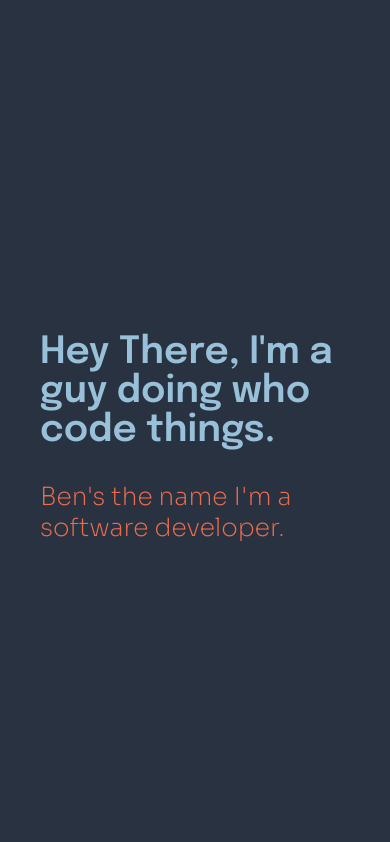
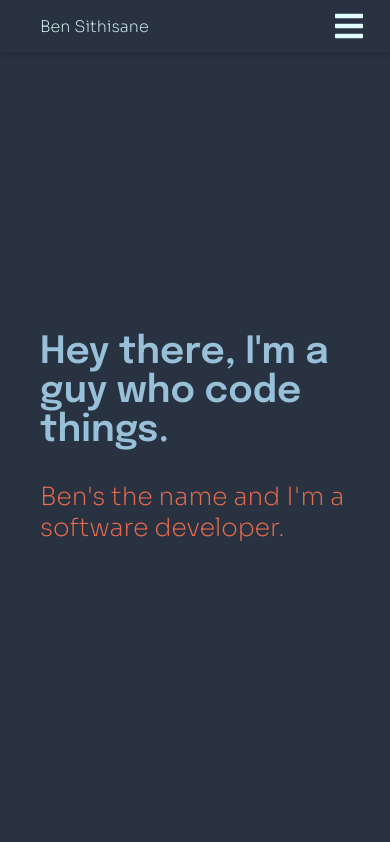
Before and after one commit to Benjamin-Sithisane/portfolio-v1, a React (Create React App) app: page / in a window 390 px wide. Shown: the top 842 px of the page. Built offline with nearby package versions, Linux system fonts and the light colour scheme.

Commit message:
added mobile responsiveness
add mobile responsiveness and react-icon packages.

```diff
--- a/package.json
+++ b/package.json
@@ -8,6 +8,7 @@
     "@testing-library/user-event": "^13.5.0",
     "react": "^18.1.0",
     "react-dom": "^18.1.0",
+    "react-icons": "^4.3.1",
     "react-router-dom": "^6.3.0",
     "react-scripts": "^2.1.3",
     "react-transition-group": "^4.4.2",
--- a/src/components/contact.js
+++ b/src/components/contact.js
@@ -31,6 +31,13 @@ const StyledContactButton = styled.button`
     background-color: var(--main-color);
     color: var(--font-color-p);
 
+
+    :hover {
+        filter: brightness(1.25);
+        cursor: pointer;
+        transition: 0.4s ease-in-out;
+    }
+
     .contact-button {
         padding: 25px;
     }
--- a/src/components/hero.js
+++ b/src/components/hero.js
@@ -23,8 +23,8 @@ const StyledHeroSection = styled.section`
 const Hero = () => {
     return (
         <StyledHeroSection>
-                <h1>Hey There, I'm a guy doing who code things.</h1>
-                <p>Ben's the name I'm a software developer.</p>
+            <h1>Hey there, I'm a guy who code things.</h1>
+            <p>Ben's the name and I'm a software developer.</p>
         </StyledHeroSection>
     );
 }
--- a/src/components/layout.js
+++ b/src/components/layout.js
@@ -1,6 +1,7 @@
-import React from 'react';
+import React, { useState } from 'react';
 import Hero from "./hero";
 import Navbar from './navbar';
+import MobileMenu from './mobile-menu';
 import About from "./about";
 import Projects from "./projects";
 import Contact from "./contact";
@@ -19,9 +20,17 @@ const StyledLayout = styled.div `
 `;
 
 const Layout = () => {
+    const [isOpen, setIsOpen] = useState(false);
+
+    const toggle = () => {
+        setIsOpen(!isOpen);
+    }
+
+
     return (
         <>
-            <Navbar />
+            <Navbar toggle={toggle}/>
+            <MobileMenu isOpen={isOpen} toggle={toggle}/>
             <StyledLayout>
                 <Hero />
                 <About />
--- /dev/null
+++ b/src/components/mobile-menu.js
@@ -0,0 +1,71 @@
+import React from "react";
+import styled from "styled-components";
+import { Link } from "react-router-dom";
+import { FaTimes } from "react-icons/fa";
+
+const StyledMobileMenu = styled.nav`
+    display: none;
+    svg {
+        position: relative;
+        font-size: 3rem;
+        top: -45px;
+        left: 325px;
+    }
+
+    svg:hover {
+        transition: 0.3s ease-in-out;
+        color: var(--accent-color);
+    }
+
+    @media screen and (max-width: 768px) {
+        position: fixed;
+        z-index: 1;
+        width: ${({ isOpen }) => (isOpen ? '100%' : '0')};
+        height: ${({ isOpen }) => (isOpen ? '100vh' : '0')};
+        display: grid;
+        align-items: center;
+        top: 0;
+        right: 0;
+        transition: 0.3s ease-in-out;
+        background-color: var(--main-color);
+        opacity: ${({ isOpen }) => (isOpen ? '100%' : '0')};
+        top: ${({ isOpen }) => (isOpen ? '0' : '-100')};
+
+        ul {
+            display: grid;
+            padding: 0;
+            grid-template-columns: 1fr;
+            grid-template-rows: repeat(6, 80px);
+            list-style: none;
+            text-align: center;
+        }
+
+        li a {
+            font-size: 2rem;
+            color: var(--font-color);
+            text-decoration: none;
+            text-align: center;
+        }
+
+        li a:hover {
+            transition: 0.3s ease-in-out;
+            color: var(--accent-color);
+        }
+    }
+`;
+
+const MobileMenu = ({ isOpen, toggle }) => {
+    return (
+        <StyledMobileMenu isOpen={isOpen} onClick={toggle}>
+            <FaTimes isOpen={isOpen} onClick={toggle}/>
+
+            <ul>
+                <li><Link to='about'>About</Link></li>
+                <li><Link to='projects'>Projects</Link></li>
+                <li><Link to='contact'>Contact</Link></li>
+            </ul>
+        </StyledMobileMenu>
+    );
+}
+
+export default MobileMenu;
--- a/src/components/navbar.js
+++ b/src/components/navbar.js
@@ -1,6 +1,7 @@
 import React from "react";
 import styled from "styled-components";
 import { Link } from 'react-router-dom';
+import { FaBars } from 'react-icons/fa';
 
 const StyledNavBar = styled.nav`
     position: fixed;
@@ -39,31 +40,50 @@ const StyledNavBar = styled.nav`
         text-decoration: none;
     }
 
-    a:hover {
+    svg {
+        display: none;
+        cursor: pointer;
+    }
+
+    svg:hover {
+            transition: 0.3s ease-in-out;
+            color: var(--accent-color);
+    }
+
+    .nav-container li a:hover {
         color: var(--accent-color);
         transition: 0.3s ease-in-out;
     }
 
     @media screen and (max-width: 768px) {
-        display: none;
+        .nav-container ul {
+            display: none;
+        }
+
+        svg {
+            display: block;
+            font-size: 2rem;
+            cursor: pointer;
+        }
+
     }
 `;
 
-const Navbar = () => {
-    return (
+const Navbar = ({ toggle }) => {
+    return(
         <StyledNavBar>
-            <div className="nav-container">
-                <Link to='#'>Ben Sithisane</Link>
+             <div className="nav-container">
+                <Link to='/'>Ben Sithisane</Link>
 
+                <FaBars onClick={toggle}/>
                 <ul className="nav-links">
-                    <li><a href="/#about">About</a></li>
-                    <li><a href="/#projects">Projects</a></li>
-                    <li><a href="/#contact">Contact</a></li>
+                    <li><Link to='about'>About</Link></li>
+                    <li><Link to='projects'>Projects</Link></li>
+                    <li><Link to='contact'>Contact</Link></li>
                 </ul>
             </div>
         </StyledNavBar>
     );
 }
 
-
 export default Navbar;
--- a/src/index.js
+++ b/src/index.js
@@ -8,9 +8,7 @@ import reportWebVitals from './reportWebVitals';
 const root = ReactDOM.createRoot(document.getElementById('root'));
 root.render(
   <BrowserRouter>
-      <React.StrictMode>
-        <App />
-      </React.StrictMode>
+    <App />
   </BrowserRouter>
 );
 
```
Also changed, not shown: 1 other file (tests, documents, lock files or other folders).
